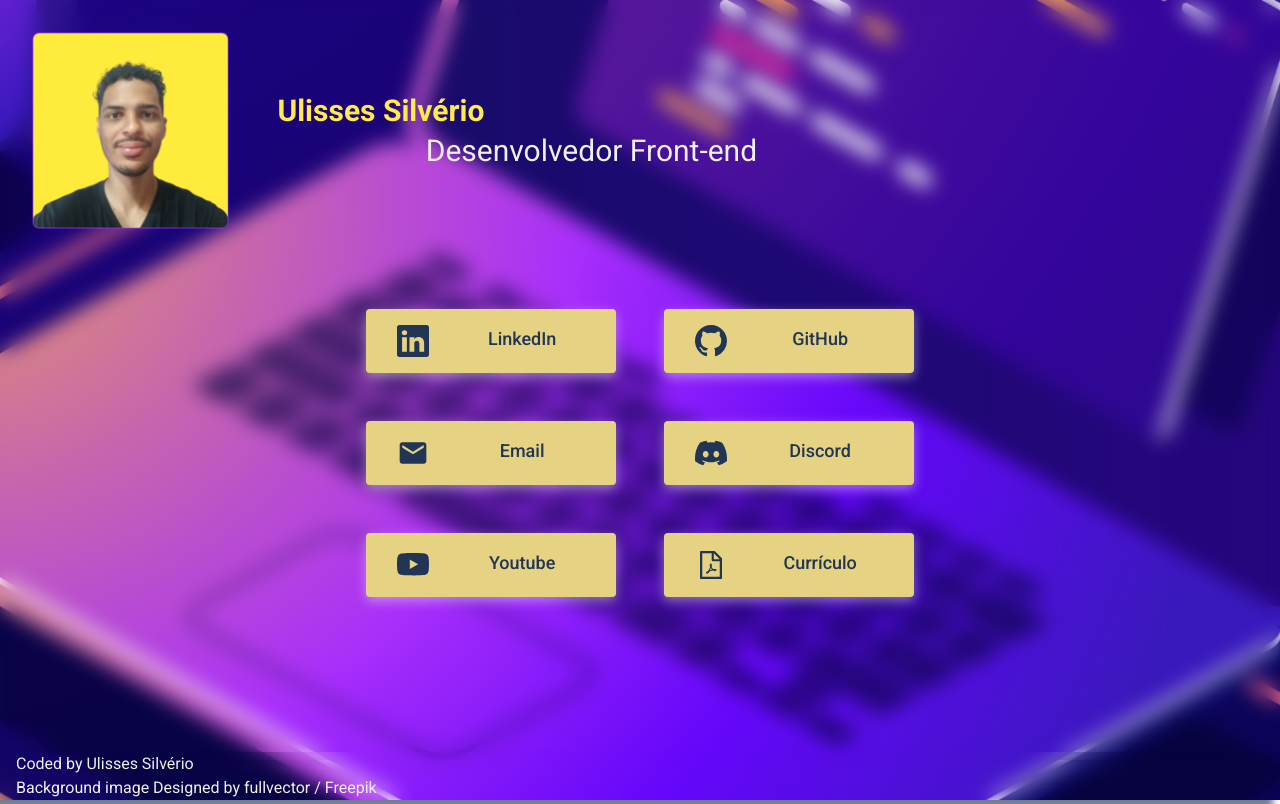
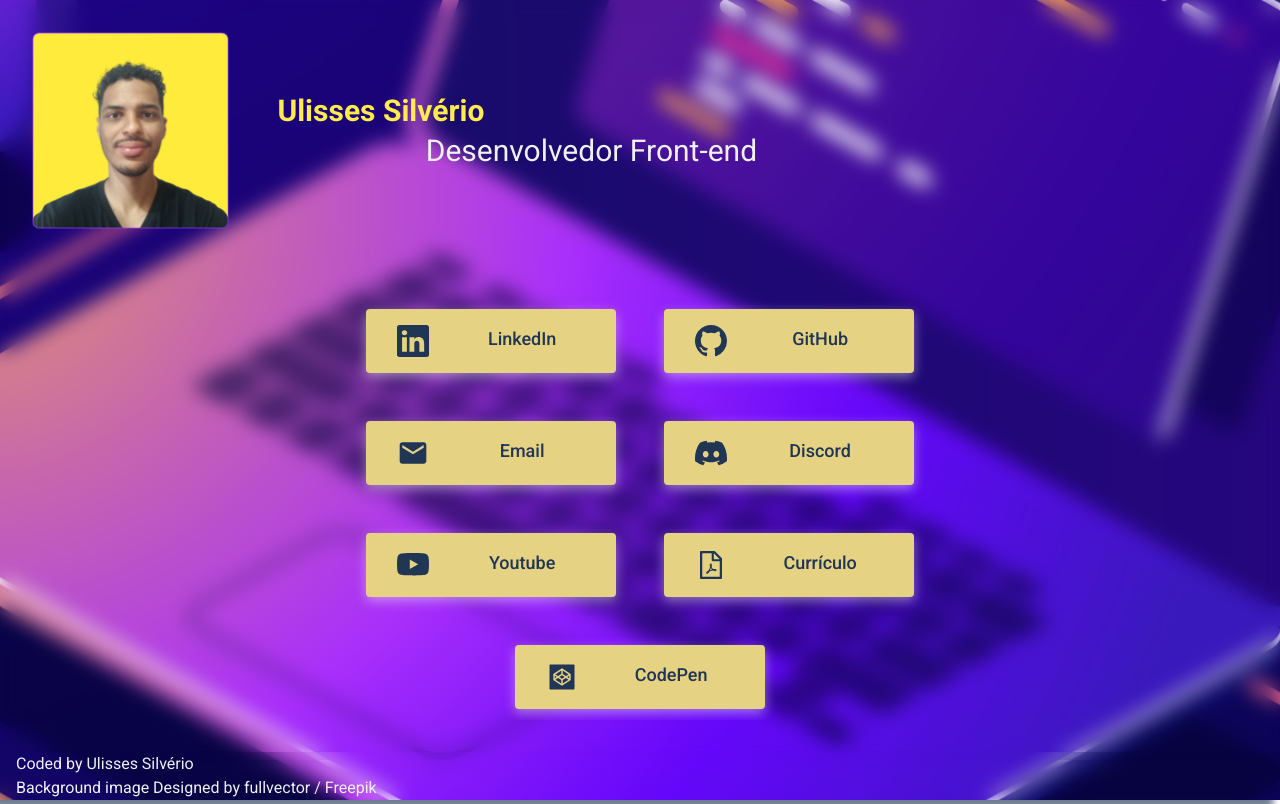
Before and after one commit to Odisseu93/social-media-linking, a React (Vite) app: page / in a window 1280 px wide. Built offline with nearby package versions, Linux system fonts and the light colour scheme.

Commit message:
feat: add CodePen link

```diff
--- a/public/assets/json/links.json
+++ b/public/assets/json/links.json
@@ -29,7 +29,11 @@
       "name": "currículo",
       "to": "https://drive.google.com/file/d/12zDxsRQhIECmslZZOy_Y6LQIzSMGPgvx/view?usp=sharing",
       "iconName": "pdf"
+    },
+    {
+      "name": "codePen",
+      "to": "https://codepen.io/odisseu93",
+      "iconName": "codepen"
     }
-
   ]
 }
--- a/src/components/Icons/index.tsx
+++ b/src/components/Icons/index.tsx
@@ -2,6 +2,8 @@
 import { MdEmail } from 'react-icons/md';
 import { PiSlackLogoThin } from 'react-icons/pi';
 import { AiOutlineFilePdf } from 'react-icons/ai';
+import { AiFillCodepenSquare } from 'react-icons/ai';
+
 
 export default {
 	gitHub: BsGithub,
@@ -11,4 +13,5 @@
 	slack: PiSlackLogoThin,
 	youtube: BsYoutube,
 	pdf: AiOutlineFilePdf,
+	codepen: AiFillCodepenSquare
 };
```
